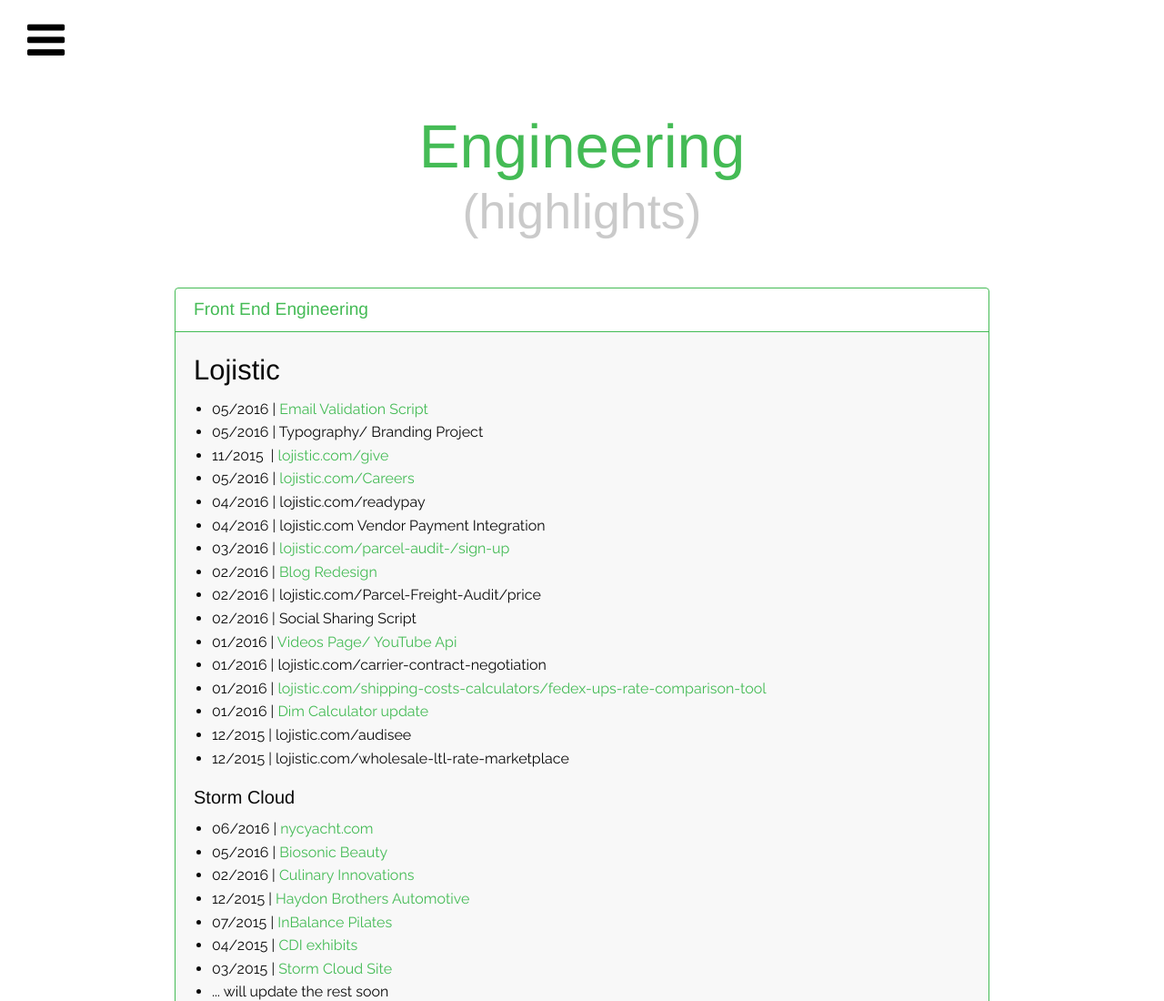
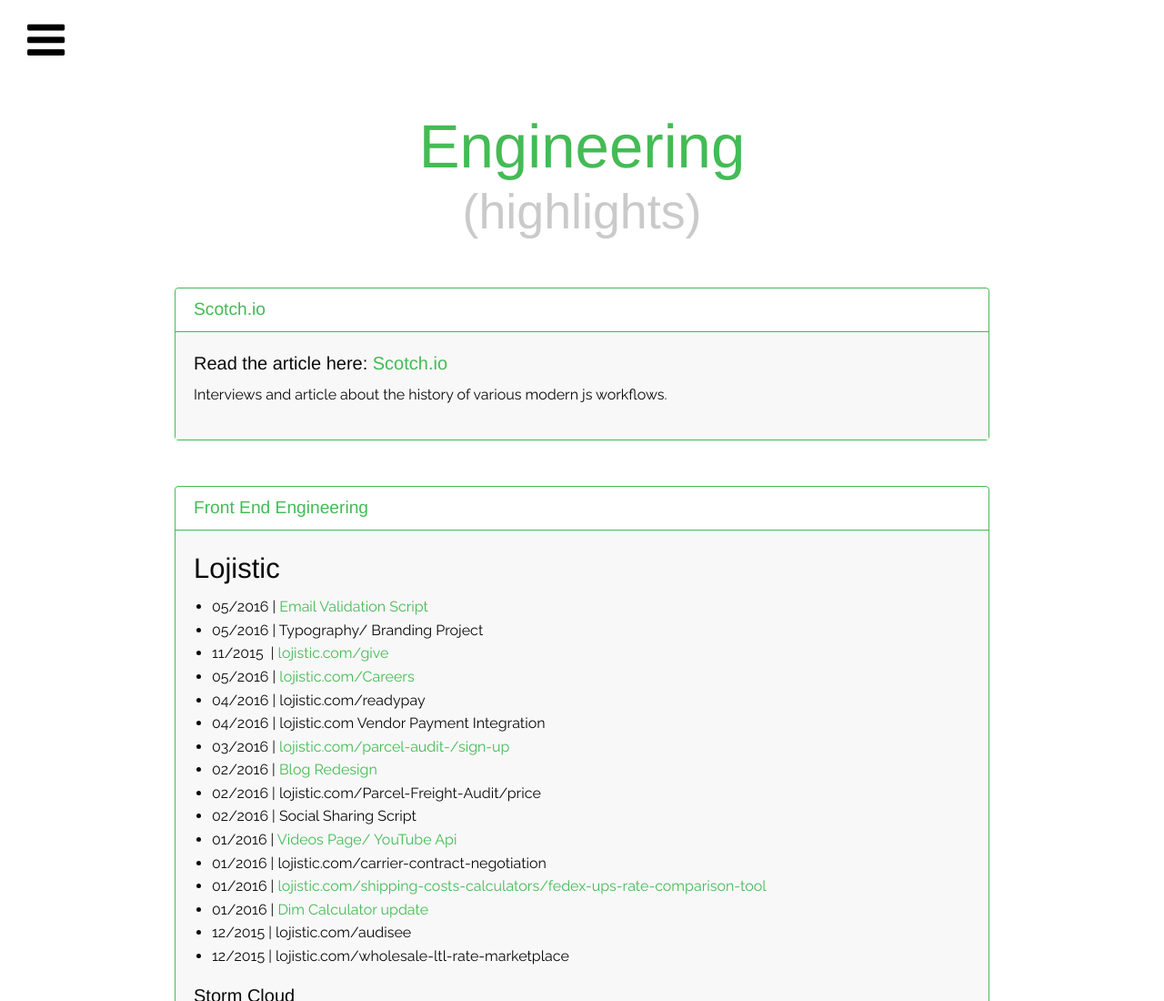
Before and after one commit to jppope/jppope.github.io, a plain HTML site: page engineering.html in a window 1280 px wide. Shown: the top 1100 px of the page at 91% size. Drawn offline with nearby package versions, Linux system fonts and the light colour scheme; a script that the page names is missing.

Commit message:
scotch.io

```diff
--- a/engineering.html
+++ b/engineering.html
@@ -49,6 +49,19 @@
         </button>
         <h1 class="title">Engineering <small>(highlights)</small></h1>
       </header>
+
+
+  	   <section class="box">
+        <h2 class="box-title">Scotch.io</h2>
+        <div class="box-content">
+			<h5>Read the article here: <a href="https://scotch.io/bar-talk/modern-javascript-tools-and-the-stories-behind-them" target="_blank">Scotch.io</a></h5>
+			<p>Interviews and article about the history of various modern js workflows.</p>
+        </div>
+      </section>
+
+
+
+
       <section class="box">
         <h2 class="box-title">Front End Engineering</h2>
         <div class="box-content">
```
